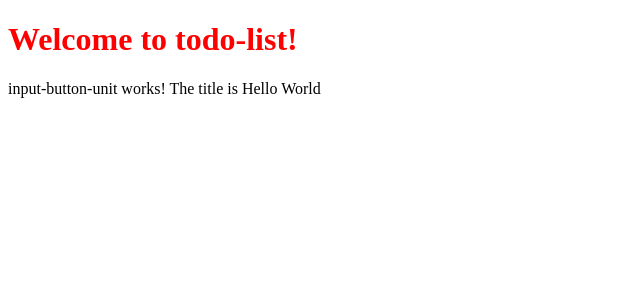
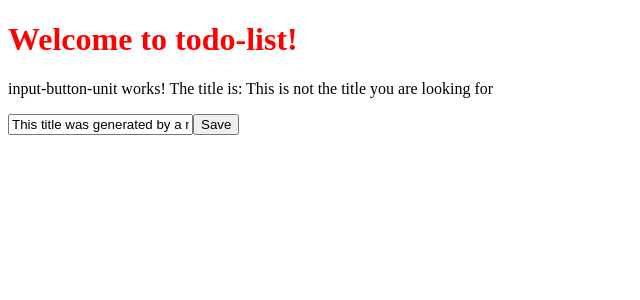
Before and after one commit to beth-kapp/ng-girls-todo-, an Angular app: page / in a window 1280 px wide. Shown: the top 300 px of the page, without its empty margins (0-640 px from the left). Built offline with nearby package versions, Linux system fonts and the light colour scheme.

Commit message:
Second commit after step #6

```diff
--- a/src/app/input-button-unit/input-button-unit.component.ts
+++ b/src/app/input-button-unit/input-button-unit.component.ts
@@ -5,16 +5,25 @@
   template: `
     <p>
       input-button-unit works!
-      The title is {{ title }}
+      The title is: {{ title }}
     </p>
+
+    <input [value]="generateTitle()">
+    <button>Save</button>
   `,
   styleUrls: ['./input-button-unit.component.css']
 })
 export class InputButtonUnitComponent implements OnInit {
   title = 'Hello World';
+  generateTitle(): string {
+    return 'This title was generated by a method';
+  }
+
   constructor() { }
 
-  ngOnInit(): void {
-  }
-
+  ngOnInit() {
+      setTimeout(() => {
+        this.title = 'This is not the title you are looking for';
+      }, 3000);
+    }
 }
```
